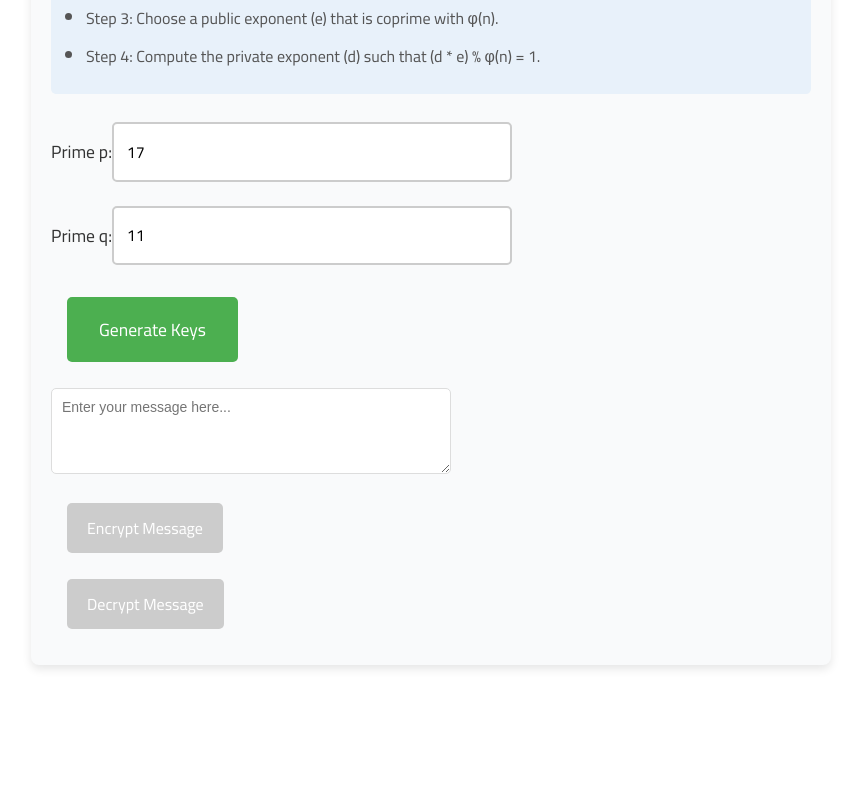
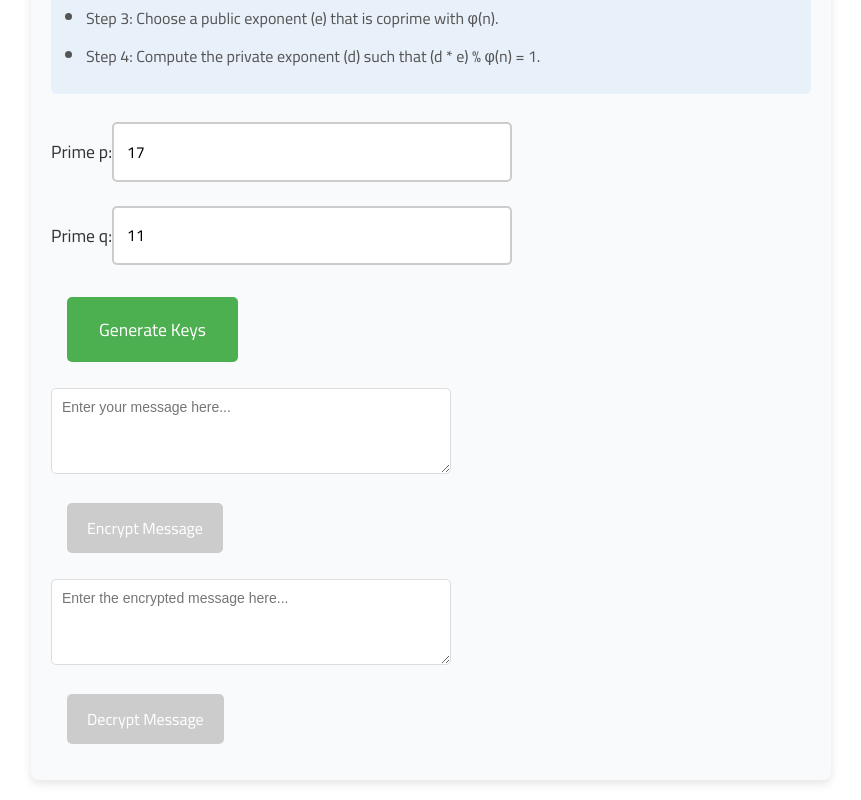
Before and after one commit to EyadGH1/info-sec, a React (Create React App) app: page /publickey in a window 1280 px wide. Shown: the part 464-1264 px from the top of the page, without its empty margins (209-1070 px from the left). Before the commit the page ends 1149 px from the top, so only its background shows below. Built offline with nearby package versions, Linux system fonts and the light colour scheme; a web font is replaced by a local one.

Commit message:
added inputs to RSA

```diff
--- a/src/components/PublicKeyDemo.jsx
+++ b/src/components/PublicKeyDemo.jsx
@@ -14,19 +14,17 @@ const modExp = (base, exp, mod) => {
   return result;
 };
 
-// Function to generate keys based on user input for p and q
+// Generate Keys
 const generateKeys = (p, q) => {
   const n = p * q;
   const phi = (p - 1) * (q - 1);
 
-  // Choose e such that it is coprime with phi
   let e = 2;
   while (e < phi) {
     if (gcd(e, phi) === 1) break;
     e++;
   }
 
-  // Compute d such that (d * e) % phi === 1
   let d = 1;
   while ((d * e) % phi !== 1) {
     d++;
@@ -35,21 +33,22 @@ const generateKeys = (p, q) => {
   return { publicKey: { e, n }, privateKey: { d, n } };
 };
 
-// Function to compute gcd (Greatest Common Divisor)
+// GCD function
 const gcd = (a, b) => {
   if (b === 0) return a;
   return gcd(b, a % b);
 };
 
 const PublicKeyDemo = () => {
-  const [message, setMessage] = useState(""); // Holds the original message
-  const [encryptedMessage, setEncryptedMessage] = useState(""); // Holds the encrypted message
-  const [decryptedMessage, setDecryptedMessage] = useState(""); // Holds the decrypted message
-  const [p, setP] = useState(17); // User input for prime p
-  const [q, setQ] = useState(11); // User input for prime q
-  const [keys, setKeys] = useState(generateKeys(p, q)); // Initial keys based on default primes
+  const [message, setMessage] = useState(""); // For user input message
+  const [encryptedMessage, setEncryptedMessage] = useState(""); // For encrypted message
+  const [decryptedMessage, setDecryptedMessage] = useState(""); // For decrypted message
+  const [enmessage, setEnmessage] = useState(""); // For encrypted message input for decryption
+  const [p, setP] = useState(17); // Default prime p
+  const [q, setQ] = useState(11); // Default prime q
+  const [keys, setKeys] = useState(generateKeys(p, q)); // Default keys generated with p and q
 
-  // Encrypt the message using the public key
+  // Encrypt the message
   const handleEncrypt = () => {
     const { e, n } = keys.publicKey;
     const messageChars = message.split("").map((char) => char.charCodeAt(0));
@@ -57,27 +56,28 @@ const PublicKeyDemo = () => {
     setEncryptedMessage(encryptedChars.map((char) => String.fromCharCode(char)).join(""));
   };
 
-  // Decrypt the message using the private key
+  // Decrypt the message
   const handleDecrypt = () => {
     const { d, n } = keys.privateKey;
-    const encryptedChars = encryptedMessage.split("").map((char) => char.charCodeAt(0)); // Convert encrypted message back to numbers
+    const encryptedChars = enmessage.split("").map((char) => char.charCodeAt(0)); // Convert the encrypted input to ASCII values
     const decryptedChars = encryptedChars.map((char) => modExp(char, d, n)); // Decrypt each character
     setDecryptedMessage(decryptedChars.map((char) => String.fromCharCode(char)).join("")); // Convert back to characters
   };
 
-  // Handle the generation of new keys based on new primes
+  // Generate new keys based on p and q
   const handleGenerateKeys = () => {
     const newKeys = generateKeys(p, q);
     setKeys(newKeys);
-    setEncryptedMessage(""); // Reset encrypted message when keys are changed
-    setDecryptedMessage(""); // Reset decrypted message when keys are changed
+    setEncryptedMessage(""); // Reset encrypted message after generating new keys
+    setDecryptedMessage(""); // Reset decrypted message
   };
 
   return (
     <div className="public-key-demo-container">
       <h2 className="header-title">Public Key Encryption Demo</h2>
       <p className="intro-text">
-        Public Key Encryption is a form of asymmetric cryptography where each user has a pair of keys: a public key and a private key. The public key is used to encrypt messages, while the private key is used to decrypt them.
+        Public Key Encryption is a form of asymmetric cryptography where each user has a pair of keys: a public key and a private key.
+        The public key is used to encrypt messages, while the private key is used to decrypt them.
       </p>
 
       <div className="key-section">
@@ -100,7 +100,6 @@ const PublicKeyDemo = () => {
         </ul>
       </div>
 
-      {/* Input fields for primes p and q */}
       <div className="prime-inputs">
         <label>
           Prime p:
@@ -142,7 +141,16 @@ const PublicKeyDemo = () => {
       )}
 
       <br />
-      <button className="action-button" onClick={handleDecrypt} disabled={!encryptedMessage}>
+      <textarea
+        className="message-input"
+        rows="4"
+        cols="50"
+        placeholder="Enter the encrypted message here..."
+        value={enmessage}
+        onChange={(e) => setEnmessage(e.target.value)}
+      />
+      <br />
+      <button className="action-button" onClick={handleDecrypt} disabled={!enmessage}>
         Decrypt Message
       </button>
 
```
